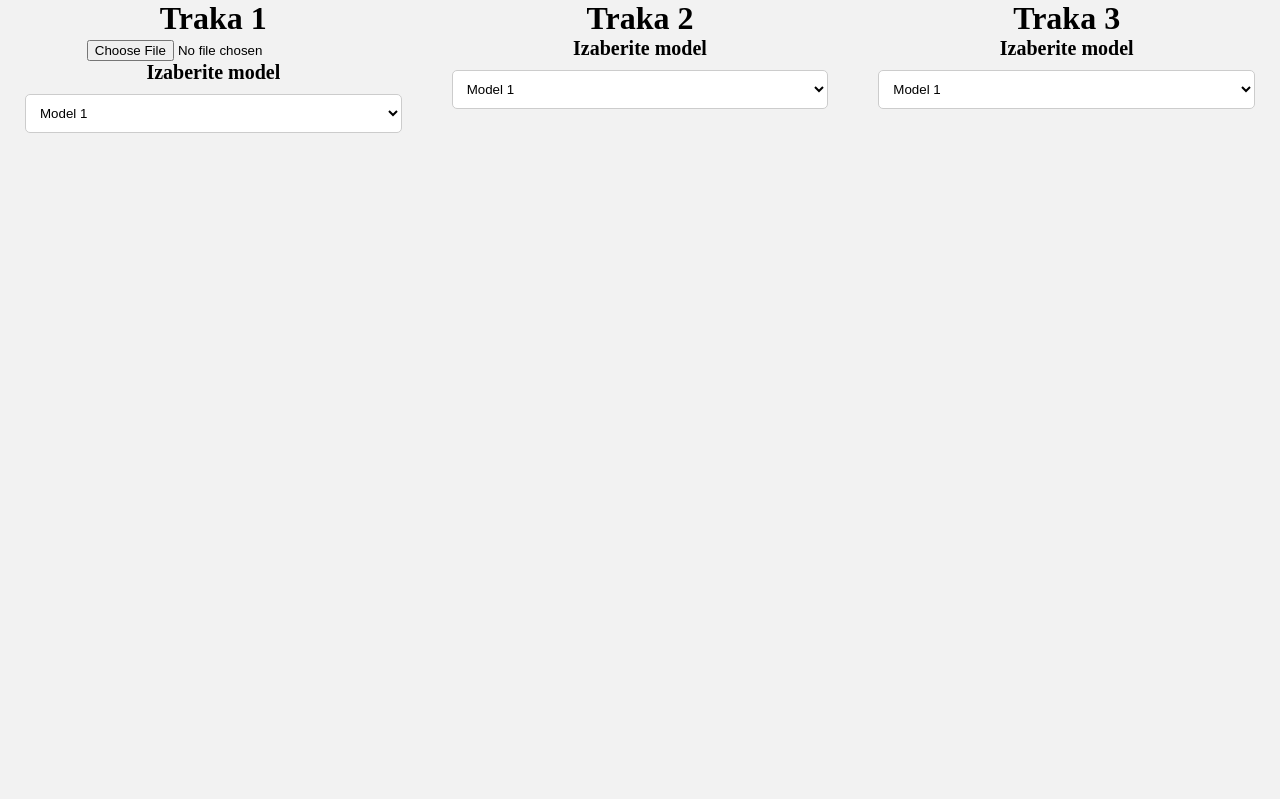
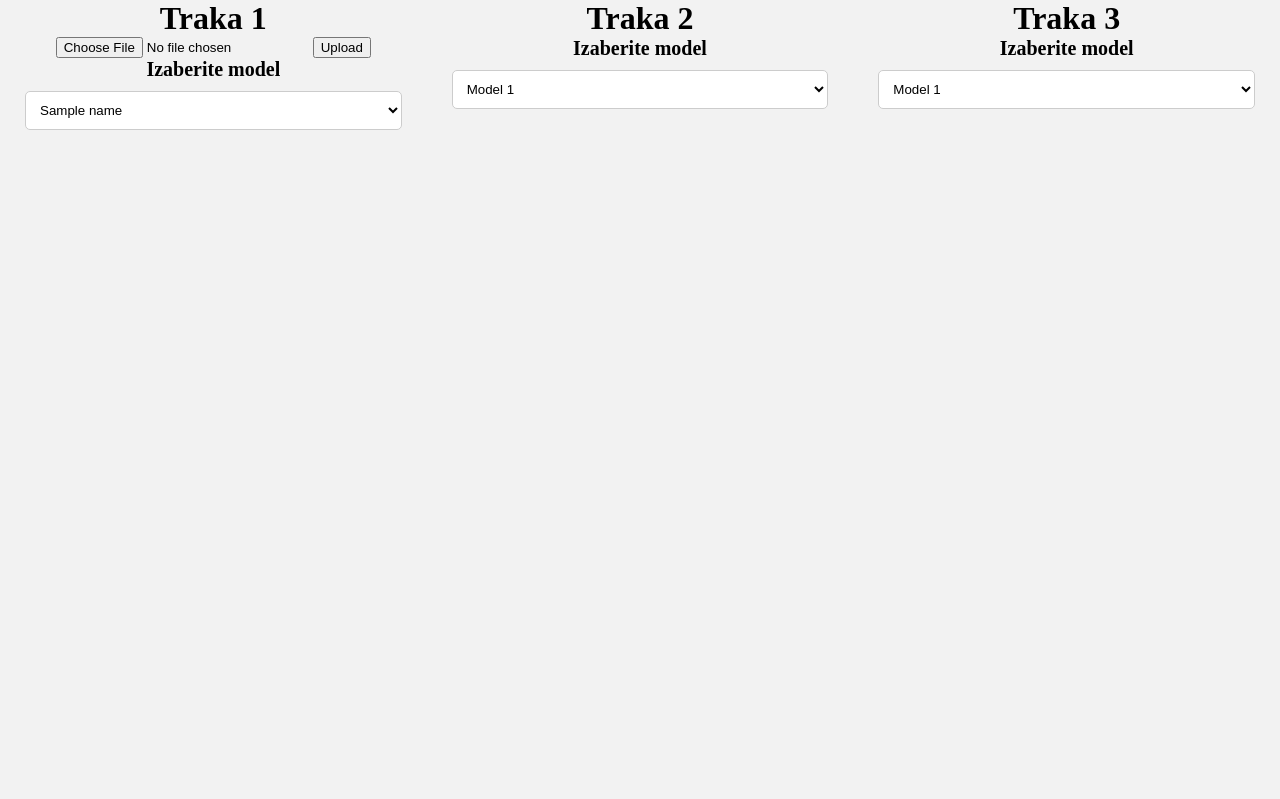
Before and after one commit to andrejtetkic/Smart-Convayor-Belt, a Flask app: template templates/index.html in a window 1280 px wide. Shown: the top 799 px of the page. Run offline with Flask 3, Linux system fonts and the light colour scheme; the template is opened without the code that fills it: most values are stand-ins (such as "Sample title", 1, 10 or a date in 2020).

Commit message:
Added file uploading

```diff
--- a/app.py
+++ b/app.py
@@ -1,11 +1,20 @@
-from flask import Flask, render_template, request, url_for
+from flask import *
+from distutils.log import debug
+from fileinput import filename
 
-app = Flask(__name__, static_folder='static', template_folder='templates', )
-
+app = Flask(__name__, static_folder='static', template_folder='templates')
+app.secret_key = "abc"
 @app.route("/")
 def index():
     return render_template('index.html')
-
+@app.route('/success', methods = ['POST'])
+def success():
+    if request.method == 'POST':
+        f = request.files['file']
+        session['filen'] = f.filename
+        f.save(f.filename)
+        render_template('index.html', name = f.filename)
+        return "file uploaded successfully"
 
 if __name__=='__main__':
     app.run(debug = True)
--- a/templates/index.html
+++ b/templates/index.html
@@ -10,13 +10,15 @@
     <div class="container">
         <div class="traka">
             <h1>Traka 1</h1>
-            <label for="upload"></label>
-            <input type="file" id="file1" name="upload">
+            <form action = "/success" method = "post" enctype="multipart/form-data">
+                <input type="file" name="file"/>
+                <input type="submit" value="Upload"/>
+            </form>
             <span id="traka1"></span>
             <form method="Post">
             <label for="model1">Izaberite model</label>
             <select name="model1" id="model1">
-                <option value="1">Model 1</option>
+                <option value="1">{{name}}</option>
                 <option value="2">Model 2</option>
                 <option value="3">Model 3</option>
             </select>
```
